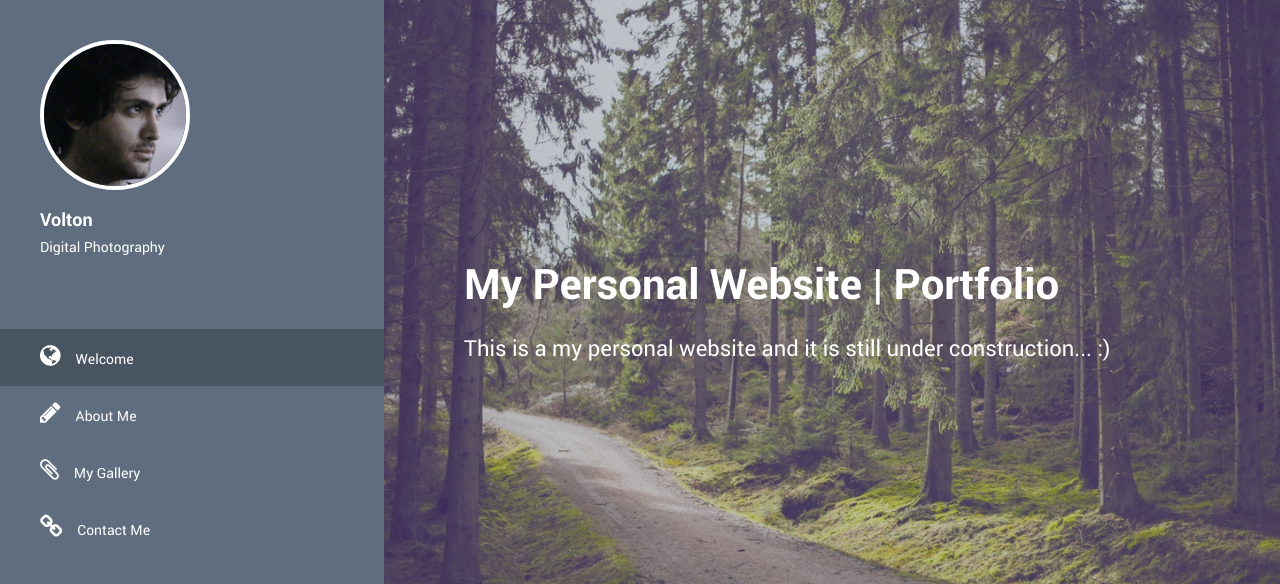
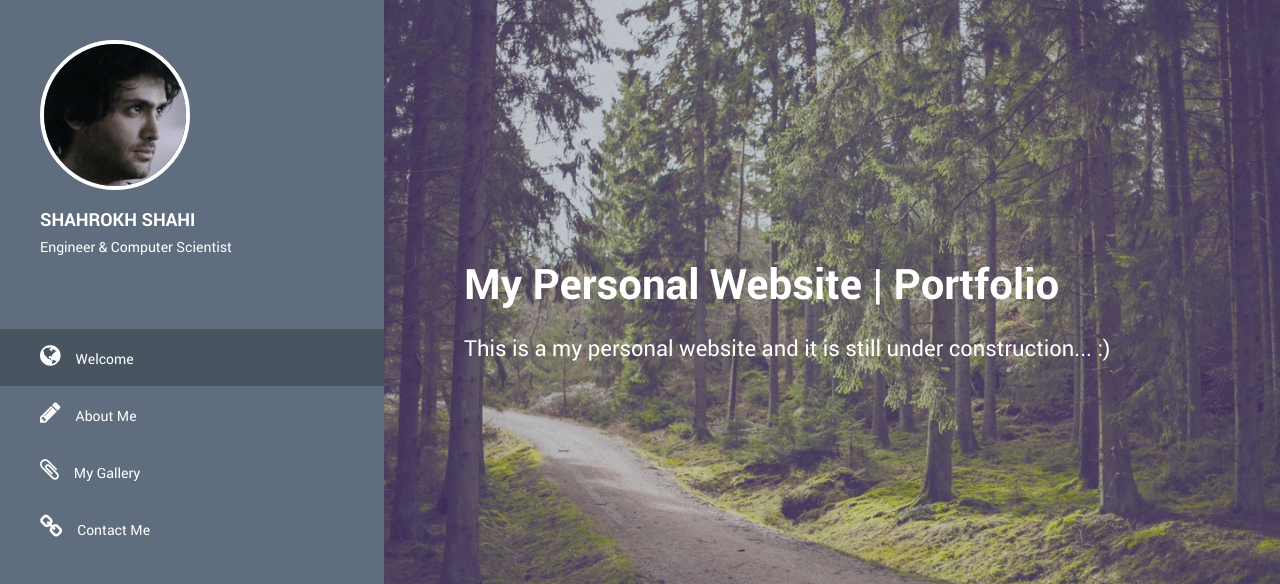
Before and after one commit to shahrokhx/personal, a plain HTML site: page index.html in a window 1280 px wide. Shown: the top 584 px of the page. Drawn offline with Linux system fonts and the light colour scheme.

Commit message:
adding some feature -- under construction

```diff
--- a/index.html
+++ b/index.html
@@ -58,8 +58,8 @@
                 <div class="profile-image">
                     <img src="img/profile.jpg" alt="Volton">
                 </div>
-                <h3 class="profile-title">Volton</h3>
-                <p class="profile-description">Digital Photography</p>
+                <h3 class="profile-title">SHAHROKH SHAHI</h3>
+                <p class="profile-description">Engineer & Computer Scientist</p>
             </div> <!-- top-section -->
             <div class="main-navigation">
                 <ul class="navigation">
```
